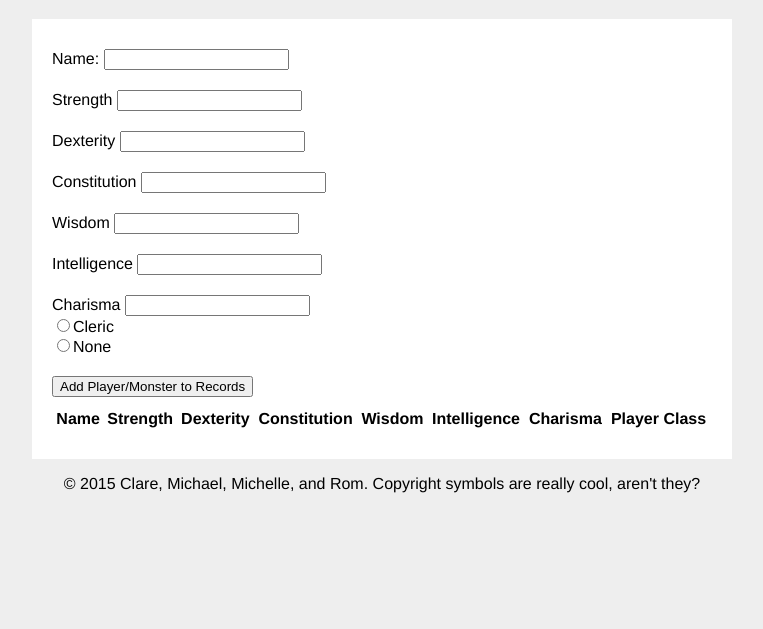
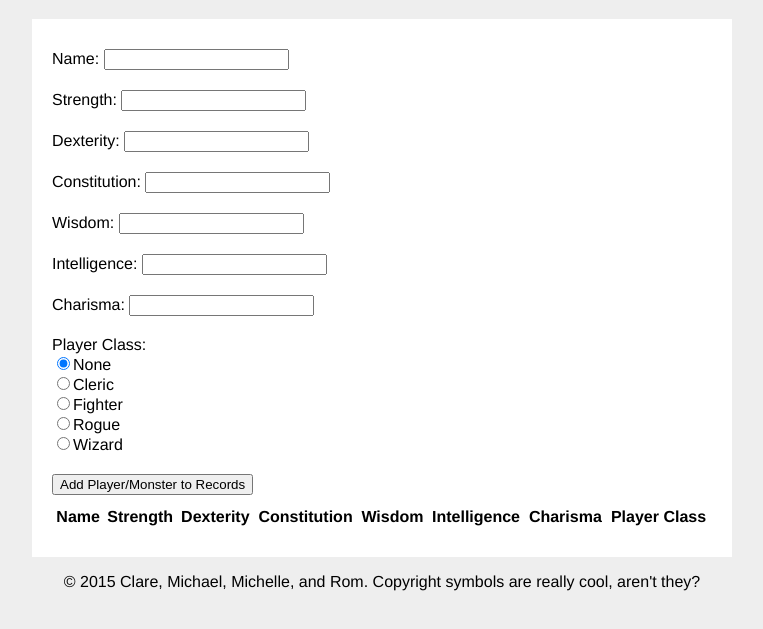
Before and after one commit to mliq/prime_week1_day4, a plain HTML site: page index.html in a window 1280 px wide. Shown: the part 61-690 px from the top of the page, without its empty margins (258-1021 px from the left). Drawn offline with Linux system fonts and the light colour scheme.

Commit message:
Radio buttons

```diff
--- a/index.html
+++ b/index.html
@@ -35,21 +35,24 @@
         JS example for getting button (need to confirm that text box works the same): var x = document.getElementById("myBtn");
         JS example for creating a button in the HTML: var x = document.createElement("BUTTON");
     -->
+        <form>
+            <label>Name: <input type="text" id="name" required/></label></br>
+            <label>Strength: <input type="text" id="strength"/></label></br>
+            <label>Dexterity: <input type="text" id="dexterity"/></label></br>
+            <label>Constitution: <input type="text" id="constitution"/></label></br>
+            <label>Wisdom: <input type="text" id="wisdom"/></label></br>
+            <label>Intelligence: <input type="text" id="intelligence"/></label></br>
+            <label>Charisma: <input type="text" id="charisma"/></label></br>
 
-		<label>Name: <input type="text" id="name" required/></label></br>
-		<label>Strength <input type="text" id="strength"/></label></br>
-		<label>Dexterity <input type="text" id="dexterity"/></label></br>
-		<label>Constitution <input type="text" id="constitution"/></label></br>
-		<label>Wisdom <input type="text" id="wisdom"/></label></br>
-		<label>Intelligence <input type="text" id="intelligence"/></label></br>
-		<label>Charisma <input type="text" id="charisma"/></label></br>
-		<form>
-			<input type="radio" id="class">Cleric
-			<br>
-			<input type="radio" id="class"/>None
+            <label>Player Class:</label><br>
+            <input type="radio" name="class" id="classNone" checked/>None<br>
+			<input type="radio" name="class" id="classCleric" value="Cleric">Cleric<br>
+            <input type="radio" name="class" id="classFighter" value="Fighter">Fighter<br>
+            <input type="radio" name="class" id="classRogue" value="Rogue">Rogue<br>
+            <input type="radio" name="class" id="classWizard" value="Wizard">Wizard
 		</form>
 
-		<button type="button" id="addMonster" onclick="addMonster()">Add Player/Monster to Records</button>
+        <button type="button" id="addMonster" onclick="addMonster()">Add Player/Monster to Records</button>
 
 	<table style="width:100%" id="monsters">
  		 <tr>
```
